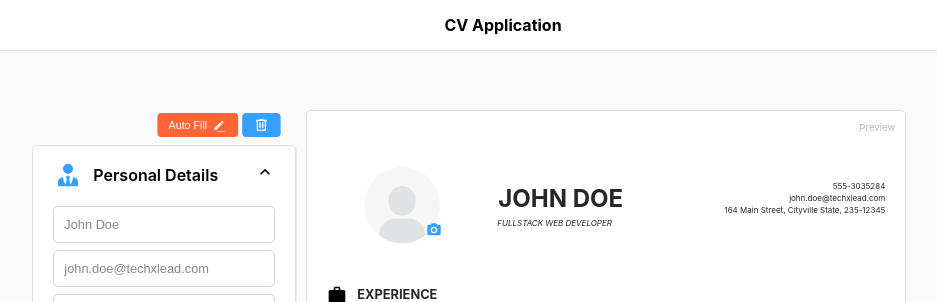
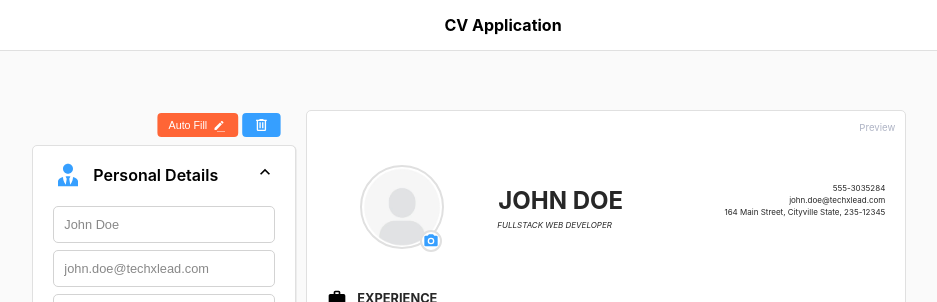
Before and after one commit to maurolps/cv-application, a React (Vite) app: page / in a window 1280 px wide. Both pictures are taken after a click on the button "Auto Fill". Shown: the top 302 px of the page, without its empty margins (137-1074 px from the left). Built offline with nearby package versions, Linux system fonts and the light colour scheme.

Commit message:
Update Profile Image Component

```diff
--- a/src/components/ProfileImage.jsx
+++ b/src/components/ProfileImage.jsx
@@ -1,16 +1,35 @@
-import React from "react";
+import React, { useState } from "react";
 import {svgPhotoEdit} from "../assets/svgs";
 
 export function ProfileImage() {
+  const [profileImage, setProfileImage] = useState(null);
+
+  const imageUpload = (e) => {
+    const file = e.target.files[0];
+
+    if (file) {
+      const reader = new FileReader();
+      reader.onloadend = () => {
+        setProfileImage(reader.result);
+      }
+      reader.readAsDataURL(file);
+    }
+  }
 
   return (
     <>
-      <img src="" onError={(e) => e.target.src = "./src/assets/img-placeholder.png"} />
-      <label htmlFor="img-file">{svgPhotoEdit}</label>
-      <input type="file"
-       id="img-file"
-       accept="image/*"
+      <img
+        src={profileImage || './src/assets/img-placeholder.png'}
+        onError={(e) => e.target.src = "./src/assets/img-placeholder.png"}
       />
+      <div className="update-photo">
+        <label htmlFor="img-file">{svgPhotoEdit}</label>
+        <input type="file"
+         id="img-file"
+         accept="image/*"
+         onChange={imageUpload}
+        />
+      </div>
     </>
   )
 }
--- a/src/styles/preview.css
+++ b/src/styles/preview.css
@@ -77,15 +77,30 @@
   height: 110px;
 }
 
-.prev-image input {
-  display: none;
+.update-photo input {
+  opacity: 0;
+  position: absolute;
 }
 
-.prev-image label {
+.update-photo {
+  display: flex;
+  align-items: center;
+  justify-content: center;
+  background-color: white;
+  width: 18px;
+  height: 18px;
   position: absolute;
   right: 0;
   bottom: -5px;
+  border-radius: 50%;
+  border: 2px solid #e0e0e0;
+}
+
+.update-photo label {
   cursor: pointer;
+  display: flex;
+  justify-content: center;
+
 }
 
 
@@ -143,15 +158,16 @@
   font-size: 30px;
   font-weight: 600;
   color: white;
-  /* background-color: #f0f0f0; */
   width: 80px;
   height: 80px;
   border-radius: 100%;
+  border: 2px solid #e0e0e0;
 }
 
 .prev-image img {
   width: 80px;
   height: 80px;
+  border-radius: 100%;
 }
 
 .prev-logo-text {
```
